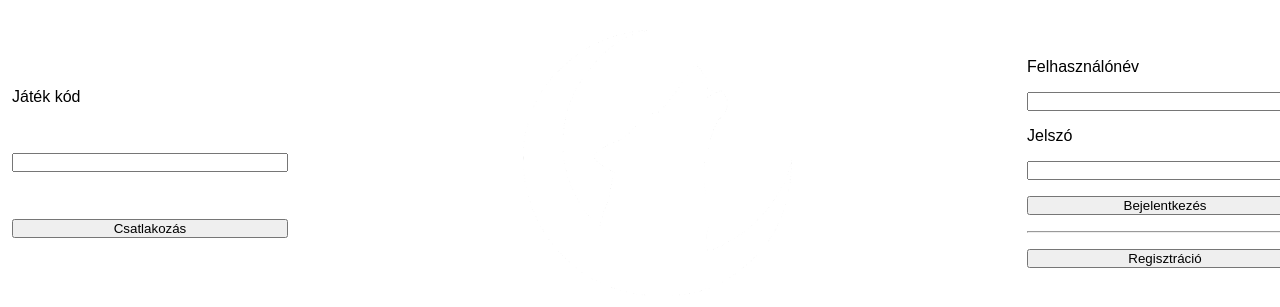
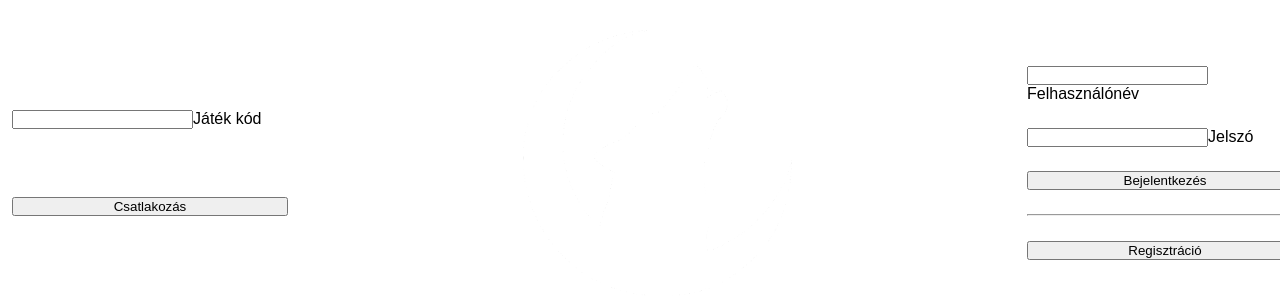
Before and after one commit to Naram99/nextJsQuiz, a Next.js app in the folder next-quiz/: page /login in a window 1280 px wide. Shown: the part 237-544 px from the top of the page. Built offline with nearby package versions, Linux system fonts and the light colour scheme.

Commit message:
login modified, FormValues, inputType and InputGroup added

```diff
--- /dev/null
+++ b/next-quiz/src/app/login/InputGroup.tsx
@@ -0,0 +1,12 @@
+import {inputType} from "@/utils/inputType";
+import styles from "./page.module.css";
+import React from "react";
+
+const InputGroup = ({title, id, inputType, onChange}: {title: string, id: string, inputType: inputType, onChange: (e: React.ChangeEvent<HTMLInputElement>) => void}) => {
+    return <div className={styles.inputGroupCt}>
+        <input type={inputType} className={styles.inputGroup} id={id} name={id} onChange={onChange} />
+        <label htmlFor={id} className={styles.inputGroupLabel}>{title}</label>
+    </div>
+}
+
+export default InputGroup;
--- a/next-quiz/src/app/login/page.module.css
+++ b/next-quiz/src/app/login/page.module.css
@@ -38,6 +38,16 @@
     width: auto;
 }
 
+/* Input Group */
+
+.inputGroupCt {}
+
+.inputGroup {}
+
+.inputGroupLabel {}
+
+/* Media Queries */
+
 @media (max-width: 800px) {
     .loginWrapper {
         flex-direction: column;
--- a/next-quiz/src/app/login/page.tsx
+++ b/next-quiz/src/app/login/page.tsx
@@ -5,19 +5,35 @@ import logo from "../../../public/logoWhite.png";
 import Image from "next/image";
 import styles from "./page.module.css";
 import {LanguageContext} from "@/context/LanguageContext";
+import InputGroup from "@/app/login/InputGroup";
+import FormValuesInterface from "@/utils/FormValues.interface";
 
 const LoginPage: React.FC = () => {
     const {texts} = useContext(LanguageContext)!;
     const loginTexts = texts.loginTexts!;
 
     const [register, setRegister] = useState(false);
+    const [formValues, setFormValues] = useState<FormValuesInterface>({
+        userName: "",
+        email: "",
+        password: "",
+        passwordCheck: "",
+        gameId: ""
+    })
 
     const handleSwitch = (): void => {
         setRegister(!register);
     };
 
+    const handleChange = (e: React.ChangeEvent<HTMLInputElement>): void => {
+        console.log(e.target.value);
+        const { name, value } = e.target;
+        setFormValues({ ...formValues, [name]: value });
+    }
+
     const handleSubmit = (e: React.FormEvent<HTMLFormElement>) => {
         e.preventDefault();
+        console.log(e.currentTarget.id)
     };
 
     return (
@@ -25,8 +41,7 @@ const LoginPage: React.FC = () => {
             <div className={styles.loginWrapper}>
                 <div className={styles.guestFormCt}>
                     <form onSubmit={handleSubmit}>
-                        <label htmlFor="guest">{loginTexts.gameCode}</label>
-                        <input type="text" name="guest" id="guest" />
+                        <InputGroup title={loginTexts.gameCode} id={"guest"} inputType={"text"} onChange={handleChange} />
                         <button type="submit">{loginTexts.join}</button>
                     </form>
                 </div>
@@ -35,16 +50,12 @@ const LoginPage: React.FC = () => {
                 </div>
                 <div className={styles.loginFormCt}>
                     <form onSubmit={handleSubmit}>
-                        <label htmlFor="username">{loginTexts.userName}</label>
-                        <input type="text" name="username" id="username" />
-                        <label htmlFor="password">{loginTexts.password}</label>
-                        <input type="password" name="papasswordrd" id="password" />
+                        <InputGroup title={loginTexts.userName} id={"username"} inputType={"text"} onChange={handleChange} />
+                        <InputGroup title={loginTexts.password} id={"password"} inputType={"password"} onChange={handleChange} />
                         {register && (
                             <>
-                                <label htmlFor="passwordCheck">{loginTexts.passwordAgain}</label>
-                                <input type="password" name="passwordCheck" id="passwordCheck" />
-                                <label htmlFor="email">{loginTexts.email}</label>
-                                <input type="text" name="email" id="email" />
+                                <InputGroup title={loginTexts.passwordAgain} id={"passwordCheck"} inputType={"password"} onChange={handleChange} />
+                                <InputGroup title={loginTexts.email} id={"email"} inputType={"text"} onChange={handleChange} />
                             </>
                         )}
                         <button type="submit">{register ? loginTexts.register : loginTexts.login}</button>
--- /dev/null
+++ b/next-quiz/src/utils/inputType.ts
@@ -0,0 +1 @@
+export type inputType = "text" | "password";
```
Also changed, not shown: next-quiz/src/utils/FormValues.interface.ts (added, +7 -0 lines).
